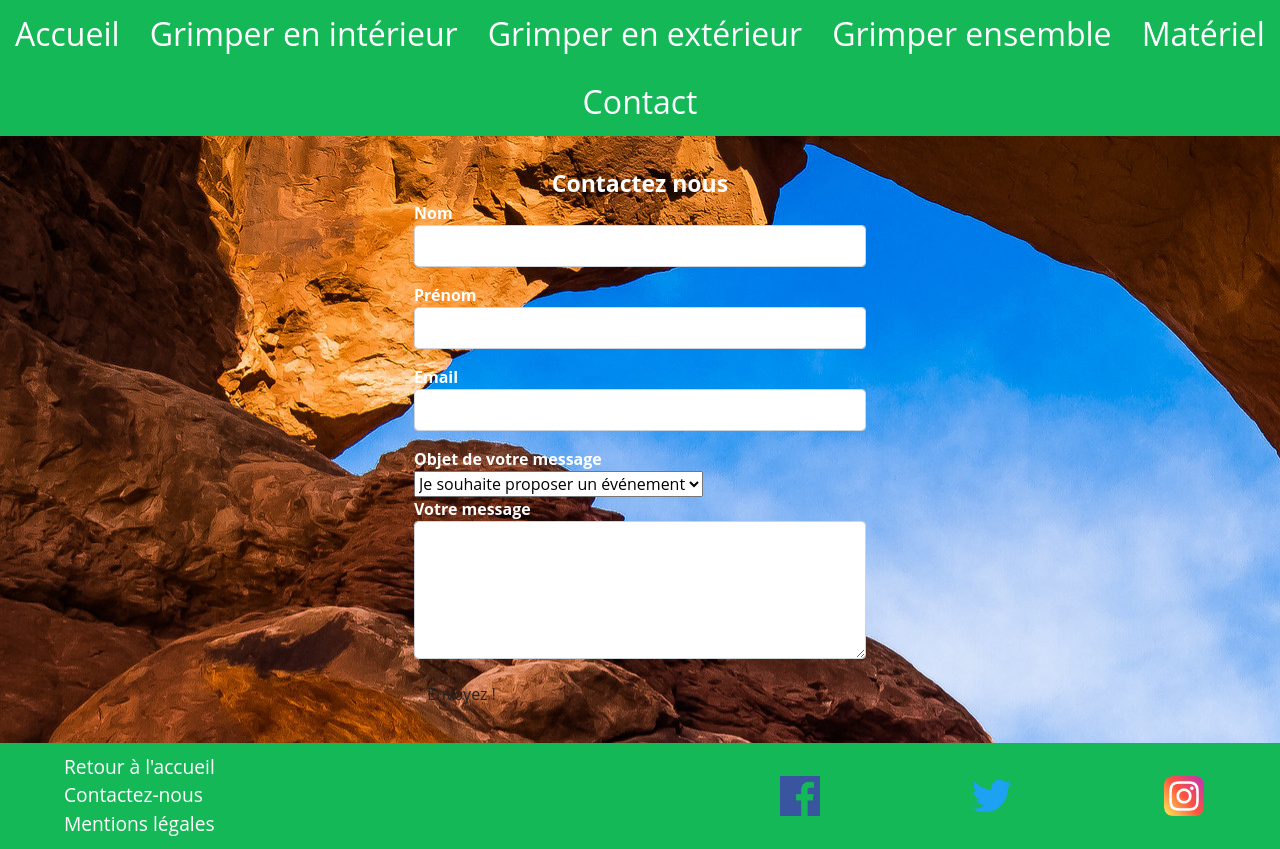
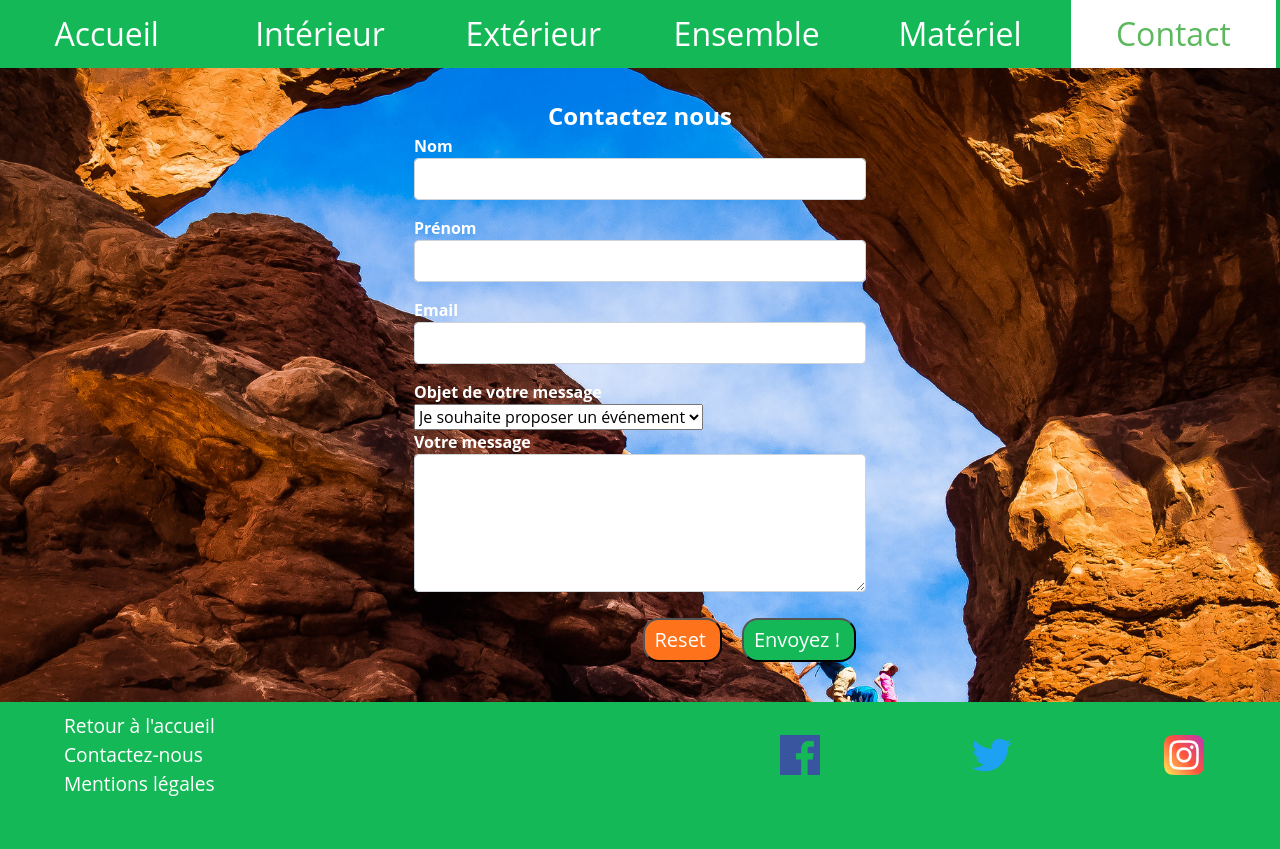
Before and after one commit to nicogaget/Escalagones, a PHP site: page /contact.php in a window 1280 px wide. After the commit the page ends 796 px from the top, so only its background shows below. Run offline with PHP 8.4, Linux system fonts and the light colour scheme; data that the repository does not hold is empty.

Commit message:
dynamique lin navbark & form sending and verification

```diff
--- a/public/_header.php
+++ b/public/_header.php
@@ -1,4 +1,3 @@
-
 <!DOCTYPE html>
 <html lang="fr">
 <head>
@@ -18,32 +17,32 @@
 
             <div class="navbar_mobile">
             <ul class="nav nav-pills">
-                <li class="nav-item">
+                <li class="nav-item"<?php if ($current_nav == 'index') {echo ' id="current"';}?>>
                     <a class="nav-link " href="index.php">Accueil</a>
                 </li>
                 <li class="nav-item dropdown">
                     <a class="nav-link dropdown-toggle" data-toggle="dropdown" href="#" role="button" aria-haspopup="true" aria-expanded="false">Menu</a>
                     <div class="dropdown-menu">
-                        <a class="dropdown-item" href="/interieur.php">Grimper en intérieur</a>
+                        <a class="dropdown-item" <?php if ($current_nav == 'interieur') {echo ' id="current"';}?>href="/interieur.php">Grimper en intérieur</a>
                         <a class="dropdown-item" href="/exterieur.php">Grimper en extérieur</a>
                         <a class="dropdown-item" href="/grimperEnsemble.php">Grimper ensemble</a>
                         <a class="dropdown-item" href="/materiel.php">Matériel</a>
-                        <a class="dropdown-item" href="/messageConfirm.php.php">confirm</a>
+
                     </div>
                 </li>
-                <li><div class="nav-item contact">
+                <li><div class="nav-item contact"<?php if ($current_nav == 'contact') {echo ' id="current"';}?>>
                         <a class="nav-link" href="contact.php">Contact</a>
                     </div</li>
             </ul>
             </div>
             <div class ="navbar_desktop">
             <ul class="nav">
-                <li><a class="nav-link" href="/index.php">Accueil</a></li>
-                <li><a class="nav-link" href="/interieur.php">Grimper en intérieur</a></li>
-                <li><a class="nav-link" href="/exterieur.php">Grimper en extérieur</a></li>
-                <li><a class="nav-link" href="/grimperEnsemble.php">Grimper ensemble</a></li>
-                <li><a class="nav-link" href="/materiel.php">Matériel</a></li>
-                <li><a class="nav-link" href="/contact.php">Contact</a></li>
+                <li<?php if ($current_nav == 'index') {echo ' id="current"';}?> ><a class="nav-link" href="/index.php">Accueil</a></li>
+                <li<?php if ($current_nav == 'interieur') {echo ' id="current"';}?>><a class="nav-link" href="/interieur.php">Intérieur</a></li>
+                <li<?php if ($current_nav == 'exterieur') {echo ' id="current"';}?>><a class="nav-link" href="/exterieur.php">Extérieur</a></li>
+                <li<?php if ($current_nav == 'together') {echo ' id="current"';}?>><a class="nav-link" href="/grimperEnsemble.php">Ensemble</a></li>
+                <li<?php if ($current_nav == 'equipement') {echo ' id="current"';}?>><a class="nav-link" href="/materiel.php">Matériel</a></li>
+                <li<?php if ($current_nav == 'contact') {echo ' id="current"';}?>><a class="nav-link" href="/contact.php">Contact</a></li>
             </ul>
            </div>
 
--- a/public/contact.php
+++ b/public/contact.php
@@ -1,6 +1,8 @@
 <?php
+$pageTitle= "Contact";
+$current_nav = 'contact';
 include "_header.php";
-if($_POST)
+if(!empty($_POST))
 {
     $errors = array();
 
@@ -37,9 +39,7 @@ if($_POST)
 
 }
 ?>
-<div></div>
-
-
+<body class ="main-contact">
     <div class="form">
         <form method="post" action="">
             <h4 class="modal-title w-100 font-weight-bold ">Contactez nous</h4>
@@ -69,11 +69,14 @@ if($_POST)
             <textarea type="text" name="message" id="message" class="md-textarea form-control" rows="4" value="<?php if(isset($_POST['message'])) echo $_POST['message']; ?>"></textarea>
             <p><?php if(isset($errors['message1'])) echo $errors['message1']; ?></p>
 
-        <button type="submit" class="btn btn-unique form-button">Envoyez ! <i class="fas fa-paper-plane-o ml-1"></i></button>
+            <div class="button">
+            <button type="reset" class="myButton orange">Reset <i class="fas fa-paper-plane-o ml-1"></i></button>
+            <button type="submit" class="myButton vert">Envoyez ! <i class="fas fa-paper-plane-o ml-1"></i></button>
+            </div>
+
 
         </form>
     </div>
-<div></div>
 
 <?php
 include "_footer.php";?>
--- a/public/exterieur.php
+++ b/public/exterieur.php
@@ -1,5 +1,6 @@
 <?php
 $pageTitle ='Grimper en Extérieur';
+$current_nav= 'exterieur';
 include "_header.php";
 require "table.php";
 
--- a/public/grimperEnsemble.php
+++ b/public/grimperEnsemble.php
@@ -1,4 +1,5 @@
 <?php $pageTitle ='Grimper Ensemble';
+$current_nav= 'together';
 include "_header.php";
 require "table.php";
 
--- a/public/index.php
+++ b/public/index.php
@@ -1,6 +1,6 @@
 <?php $pageTitle ='EscalaGones';
+$current_nav = 'index';
 include "table.php";
-
 include "_header.php";
 
 ?>
--- a/public/interieur.php
+++ b/public/interieur.php
@@ -1,5 +1,6 @@
 <?php
 $pageTitle = 'Grimper en intérieur';
+$current_nav= 'interieur';
 include "_header.php";
 require "table.php";
 
--- a/public/materiel.php
+++ b/public/materiel.php
@@ -1,4 +1,5 @@
 <?php $pageTitle ='Matériel';
+$current_nav = 'equipement';
 include "_header.php";
 require "table.php";
 ?>
--- a/public/style.css
+++ b/public/style.css
@@ -1,8 +1,6 @@
-html{
-    width: 100%;
+
+body {
     height: 100%;
-}
-body {
     margin: 0;
     padding: 0;
     font-family: 'Open Sans', sans-serif;
@@ -15,14 +13,13 @@ body {
 .navbar {
     padding:0;
     background-color: #14b857;
-    min-width: 23%;
+
     z-index: 20;
 }
 
 .navbar ul {
     display: flex;
     flex-direction: row;
-
 
 }
 
@@ -54,6 +51,13 @@ body {
     background-color: white;
 }
 
+#current a{
+    padding: 10px;
+    color: #5cb85c;
+    text-decoration: none;
+    background-color: white;
+}
+
 .dropdown-menu{
     background-color: #14b857;
 }
@@ -66,7 +70,7 @@ body {
 /* fin header*/
 /* bannieres*/
 .welcome-banner{
-    padding-top: 60px;
+    padding-top: 10px;
     display: flex;
     flex-direction: column;
     align-items: center;
@@ -108,7 +112,7 @@ h3{
     margin: 0;
 }
 h4{
-    font-size: 1.8vw;
+    font-size: 1.5rem;
     font-weight: bolder;
     text-align: center;
 }
@@ -269,6 +273,7 @@ form{
     padding: 30px;
     margin: auto;
     width: 40%;
+    min-width:400px ;
     color: white;
     font-weight: bold;
 }
@@ -280,14 +285,37 @@ form{
 label{
     margin: 0;
 }
-.form{
+.main-contact{
+    height :100%;
     background-image: url("images/bkg_equipment.jpeg");
+
+    background-repeat:  no-repeat;
+    background-size: cover;
+    background-position: center;
+
+}
+form{
+    height: 100%;
 }
 .form p{
     color: red;
 }
-
-
+.button{
+    display: flex;
+    justify-content: flex-end;
+}
+.myButton {
+    color: white;
+    font-size: 20px;
+    line-height: 20px;
+    padding: 10px;
+    border-radius: 16px;
+    margin: 10px;
+}
+.myButton:hover {
+    background: #1C6EA4; }
+.myButton:active {
+    background: #144E75; }
 /*--------------------materiel-----------------*/
 
 .g-card {
@@ -312,13 +340,26 @@ label{
 .blue2{
     background-color: #02aab0;
 }
+.vert{
+    background-color: #14b857;
+}
+
+.confirm{
+
+    background-image: url("images/Ville-de-Lyon.jpg");
+    background-repeat:  no-repeat;
+    background-size: cover;
+    background-position: center;
+}
 /*----------FOOTER----------*/
 footer {
-    bottom: 0;
+
+    box-sizing :none;
+    bottom:0;
     display: flex;
     flex-direction: row;
     background-color: #14b857;
-    margin-bottom: 0;
+
     width: 100%;
 }
 
@@ -383,8 +424,9 @@ footer img {
         display: flex;
         justify-content: space-around;
     }
-    .navbar_desktop .nav ul li {
-       margin: auto;
+    .navbar_desktop .nav li {
+        width :16%;
+
      }
 
 
```
Also changed, not shown: public/messageConfirm.php (+20 -2 lines). Lines whose indentation alone changed are shown as unchanged.
